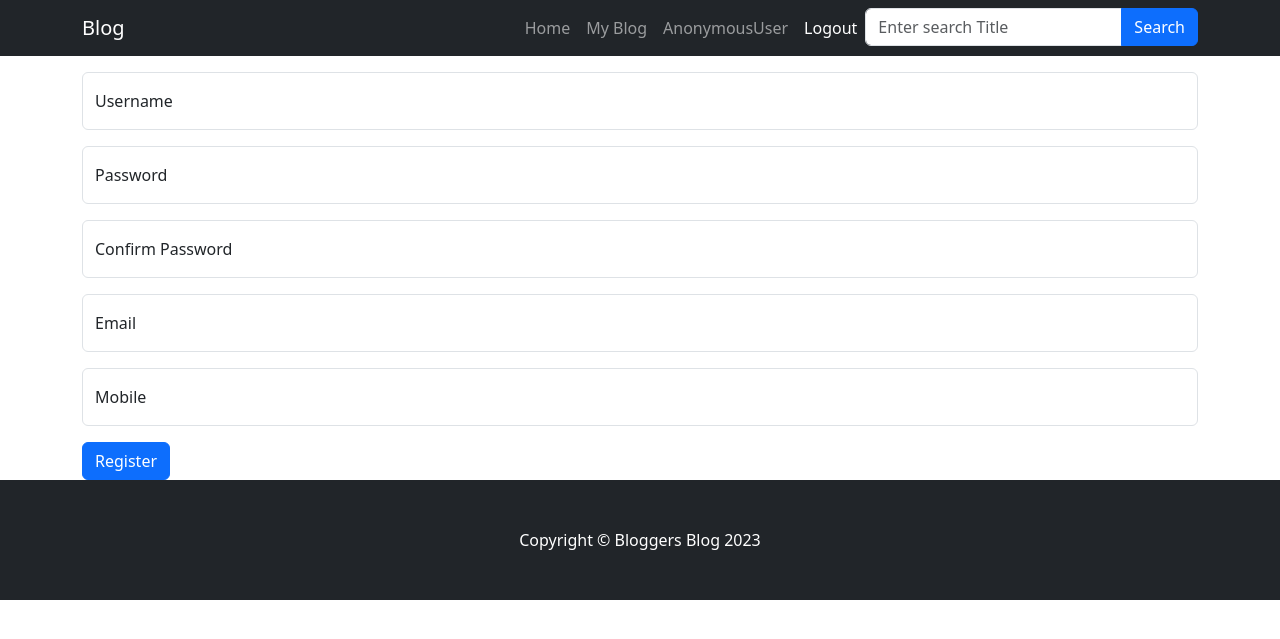
After one commit to NareshNK5/Blog, a Django app: template Blog/app/templates/user/profile.html in a window 1280 px wide. The commit adds this page. Shown: the top 639 px of the page. Run offline with Django 5.2, Linux system fonts and the light colour scheme; the template is opened without the code that fills it, so the values that code supplies are empty; some libraries are stand-ins or nearby versions.

Commit message:
01/07/24 2am

```diff
--- a/Blog/app/custome_views/user.py
+++ b/Blog/app/custome_views/user.py
@@ -5,6 +5,7 @@ from rest_framework.decorators import api_view, permission_classes
 from rest_framework.response import Response
 from rest_framework import status
 from app.serializers.serializer import *
+from django.db.models import Avg
 
 
 def loginCheck(request):
@@ -82,7 +83,48 @@ def blogEdit(request,id):
 
 # @api_view(['POST'])
 def blogSearch(request):
-    if request.method == "POST":
-        title = request.POST["key"]
-        obj = Tblpost.objects.get(title = title)
-        return render(request,'user/singleBlog.html',{"data":obj})
+    if request.session.has_key("user"):
+        un = request.session['user']
+        if request.method == "POST":
+            title = request.POST["key"]
+            obj = Tblpost.objects.get(title = title)
+            rate = Tblrate.objects.filter(post=obj).aggregate(Avg('rating'))
+            print(rate)
+            return render(request,'user/singleBlog.html',{"data":obj,'user':un,"average_rating":rate})
+
+def blogViewOne(request,id):
+    if request.session.has_key("user"):
+        un = request.session['user']
+        obj = Tblpost.objects.get(id = id)
+        rate = Tblrate.objects.filter(post=obj).aggregate(Avg('rating'))
+        return render(request,'user/singleBlog.html',{"data":obj,'user':un,"average_rating":rate})
+
+def is_ajax(request):
+    return request.META.get('HTTP_X_REQUESTED_WITH') == 'XMLHttpRequest'
+
+@api_view(["GET"])
+def blogdelete(request,id):
+    print("test")
+    if is_ajax(request=request):
+        print("blog delete")
+        bloglist = get_object_or_404(Tblpost,id=id)
+        bloglist.delete()
+        return Response("Deleted",status=status.HTTP_200_OK)
+    else:
+        return Response("Not Deleted",status=status.HTTP_400_BAD_REQUEST)
+
+def blograting(request,id):
+    if request.session.has_key("user"):
+        un = request.session['user']
+        user = Tbluser.objects.get(username = un)
+        post = Tblpost.objects.get(id=id)
+        if Tblrate.objects.filter(author=user,post=post).exists():
+            return render(request,'user/singleBlog.html',{"data":post,'user':un,"msg":"Already you rated"})
+        else:
+            rate = request.POST["rating"]
+            obj = Tblrate()
+            obj.author=user
+            obj.post=post
+            obj.rating=rate
+            obj.save()
+            return HttpResponseRedirect('/api/home/')
--- a/Blog/app/models.py
+++ b/Blog/app/models.py
@@ -24,3 +24,8 @@ class Tblpost(models.Model):
     publication_date = models.DateTimeField(auto_now_add=True)
     modified_date = models.DateTimeField(auto_now=True)
     deleted = models.BooleanField(default=False)
+
+class Tblrate(models.Model):
+    author = models.ForeignKey("Tbluser", related_name='for_auther_rate', on_delete=models.CASCADE)
+    post = models.ForeignKey("Tblpost", related_name='for_post_rate', on_delete=models.CASCADE)
+    rating = models.IntegerField(default=0)
--- a/Blog/app/static/js/blog.js
+++ b/Blog/app/static/js/blog.js
@@ -13,7 +13,8 @@ $(document).ready(function(){
                 '<td>'+item.content+'</td>'+
                 '<td><img class="w-75" src='+item.images+' alt="" /></td>'+
                 '<td>'+item.publication_date+'</td>'+
-                '<td><a href="/api/blogEdit/'+item.id+'/ "class="btn btn-primary update" id='+item.id+' data-toggle="modal" data-target="#blogadd" >Edit</a> <a href="edu_edit/'+item.id+'/ "class="btn btn-danger delete" data-toggle="modal" id='+item.id+' data-target="#deleteblog">Delete</a></td>'+
+                '<td><a href="/api/blogEdit/'+item.id+'/ "class="btn btn-primary update" id='+item.id+' >Edit</a> '+
+                '<a href="/api/blogdelete/'+item.id+'/ "class="btn btn-danger delete"  id='+item.id+'>Delete</a></td>'+
                 '</tr>';
             });
             $('#blogview').html(html);
@@ -128,5 +129,22 @@ $('#deleteblog').on('click','.delete',function(){
 //         }
 //     });
 
+// deleteblog start
+$('#deleteblog').on('click','.delete',function(){
+    id  = $(this).attr('id');
+    console.log(id);
+    myurl = '/api/blogdelete/'+id+'/';
+    console.log(myurl);
+    $.ajax({
+        url : myurl,
+        method:'GET',
+        success:function(data){
+            alert("Deleted");
+            location.reload();
+        }
+    })
+})
+//deleteblog end
+
 });
 // });
--- a/Blog/app/static/js/user.js
+++ b/Blog/app/static/js/user.js
@@ -1,16 +1,13 @@
 $(document).ready(function(){
     $('#user').on('click',function(e){
-        // serializeData = $('#user :input').serializeArray();
-        // e.preventDefault();
-        var serializeData = new FormData(this);
-        console.log(serializeData);
+        serializeData = $('#user :input').serializeArray();
         console.log(serializeData);
         myurl="/api/registerUserSave/";
         $.ajax({
             data : serializeData,
             url : myurl,
             type : 'POST',
-            // dataType : 'json',
+            dataType : 'json',
             contentType: false,
             processData: false,
             success:function(data){
@@ -25,21 +22,4 @@ $(document).ready(function(){
         });
     });
 
-    // $('#loginCheck').on('submit',function(){
-    //     action="/api/loginCheck/" ;
-    //     method="post";
-    //     serializeData = $('#loginCheck :input').serializeArray();
-    //     $.ajax({
-    //         data:serializeData,
-    //         type : method ,
-    //         url : action,
-    //         dataType : 'json',
-    //         success:function(data){
-    //             alert('login');
-    //         },
-    //         error:function(data){
-    //             alert('not login');
-    //         }
-
-        // });
 });
--- a/Blog/app/templates/layout/home.html
+++ b/Blog/app/templates/layout/home.html
@@ -23,7 +23,7 @@
                             <h2 class="card-title">{{ post.title }}</h2>
                             <h3 class="small card-text" style="text-transform : capitalize;">{{ post.author.username }}</h3>
                             <p class="card-text">{{ post.content }}</p>
-                            <a class="btn btn-primary" href="#!">Read more →</a>
+                            <a class="btn btn-primary" href="/api/blogViewOne/{{post.id}}">Read more →</a>
                         </div>
                     </div>
                 </div>
--- a/Blog/app/templates/layout/layout.html
+++ b/Blog/app/templates/layout/layout.html
@@ -8,7 +8,10 @@
         <meta name="author" content="" />
         <title>Blog</title>
         <link href="https://cdn.jsdelivr.net/npm/bootstrap@5.3.3/dist/css/bootstrap.min.css" rel="stylesheet" integrity="sha384-QWTKZyjpPEjISv5WaRU9OFeRpok6YctnYmDr5pNlyT2bRjXh0JMhjY6hW+ALEwIH" crossorigin="anonymous">
-<script src="https://cdn.jsdelivr.net/npm/bootstrap@5.3.3/dist/js/bootstrap.bundle.min.js" integrity="sha384-YvpcrYf0tY3lHB60NNkmXc5s9fDVZLESaAA55NDzOxhy9GkcIdslK1eN7N6jIeHz" crossorigin="anonymous"></script>
+        <script src="https://cdn.jsdelivr.net/npm/bootstrap@5.3.3/dist/js/bootstrap.bundle.min.js" integrity="sha384-YvpcrYf0tY3lHB60NNkmXc5s9fDVZLESaAA55NDzOxhy9GkcIdslK1eN7N6jIeHz" crossorigin="anonymous"></script>
+        <link rel="stylesheet" href="https://cdnjs.cloudflare.com/ajax/libs/font-awesome/5.15.4/css/all.min.css">
+        <script src="https://code.jquery.com/jquery-3.6.0.min.js"></script>
+        <script src="https://cdnjs.cloudflare.com/ajax/libs/raty/2.7.1/jquery.raty.min.js"></script>
     </head>
     <body>
         <!-- Responsive navbar-->
@@ -20,8 +23,9 @@
                     <ul class="navbar-nav ms-auto mb-2 mb-lg-0">
                         <li class="nav-item"><a class="nav-link" href="/api/home/">Home</a></li>
                         <li class="nav-item"><a class="nav-link" href="/api/userBlog/">My Blog</a></li>
+                        <li class="nav-item"><a class="nav-link" href="/api/userProfile/"><span style="text-transform: capitalize;">{{user}}</span></a></li>
                         {% if user != "none" %}
-                        <li class="nav-item"><a class="nav-link active" aria-current="page" href="/api/loginPage"><span style="text-transform: capitalize;">{{user}}</span>,Logout</a></li>
+                        <li class="nav-item"><a class="nav-link active" aria-current="page" href="/api/loginPage">Logout</a></li>
                         {% else %}
                             <li class="nav-item"><a class="nav-link active" aria-current="page" href="/api/loginPage">Login</a></li>
                         {% endif %}
--- /dev/null
+++ b/Blog/app/templates/user/profile.html
@@ -0,0 +1,32 @@
+{% extends 'layout/layout.html' %}
+{% load static %}
+{% block boby %}
+<form id="user">{% csrf_token %}
+    <input type="hidden" name="id" value=>
+    <div class="form-floating mt-3">
+        <input type="text" name="username"  id="username" placeholder="Username" class="form-control">
+        <label for="username">Username</label>
+    </div>
+    <div class="form-floating mt-3">
+        <input type="password" name="password"  id="password" placeholder="Password" class="form-control">
+        <label for="password">Password</label>
+    </div>
+    <div class="form-floating mt-3">
+        <input type="password" name="cpassword"  id="cpassword" placeholder="Confirm Password" class="form-control" onkeyup="check()">
+        <label for="password">Confirm Password</label>
+        <p class="small" id="msg"></p>
+    </div>
+    <div class="form-floating mt-3">
+        <input type="email" name="mailid"  id="mailid" placeholder="Email" class="form-control">
+        <label for="email">Email</label>
+    </div>
+    <div class="form-floating mt-3">
+        <input type="text" pattern="[0-9]{10}" name="contact_no"  id="contact_no" placeholder="9876543210" class="form-control">
+        <label for="mobile">Mobile</label>
+        <!-- <p class="small">Ex: </p> -->
+    </div>
+    <div class="mt-3">
+        <input type="submit" value="Register" class="btn btn-primary">
+    </div>
+</form>
+{% endblock %}
--- a/Blog/app/urls.py
+++ b/Blog/app/urls.py
@@ -14,9 +14,13 @@ urlpatterns = [
 
     path('userBlog/',user.userBlog,name="userBlog"),
     path('userBlogView/',user.userBlogView,name="userBlogView"),
+    path('blogViewOne/<int:id>/',user.blogViewOne,name="blogViewOne"),
     path('userBlogPost/<int:id>/',user.userBlogPost,name="userBlogPost"),
     path('blogPostImage/',user.blogPostImage,name="blogPostImage"),
     path('blogEdit/<int:id>/',user.blogEdit,name="blogEdit"),
     path('blogSearch/',user.blogSearch,name="blogSearch"),
+    path('blogdelete/<int:id>',user.blogdelete,name="blogdelete"),
+    path('blograting/<int:id>',user.blograting,name="blograting"),
+
 
 ]
```
Also changed, not shown: Blog/app/templates/user/singleBlog.html (+67 -3 lines), Blog/app/migrations/0004_tblpost_rating_alter_tblpost_images.py (added), Blog/app/migrations/0005_remove_tblpost_rating_tblrate.py (added), Blog/media/images/891186_mmu1jNZ.webp (added).
